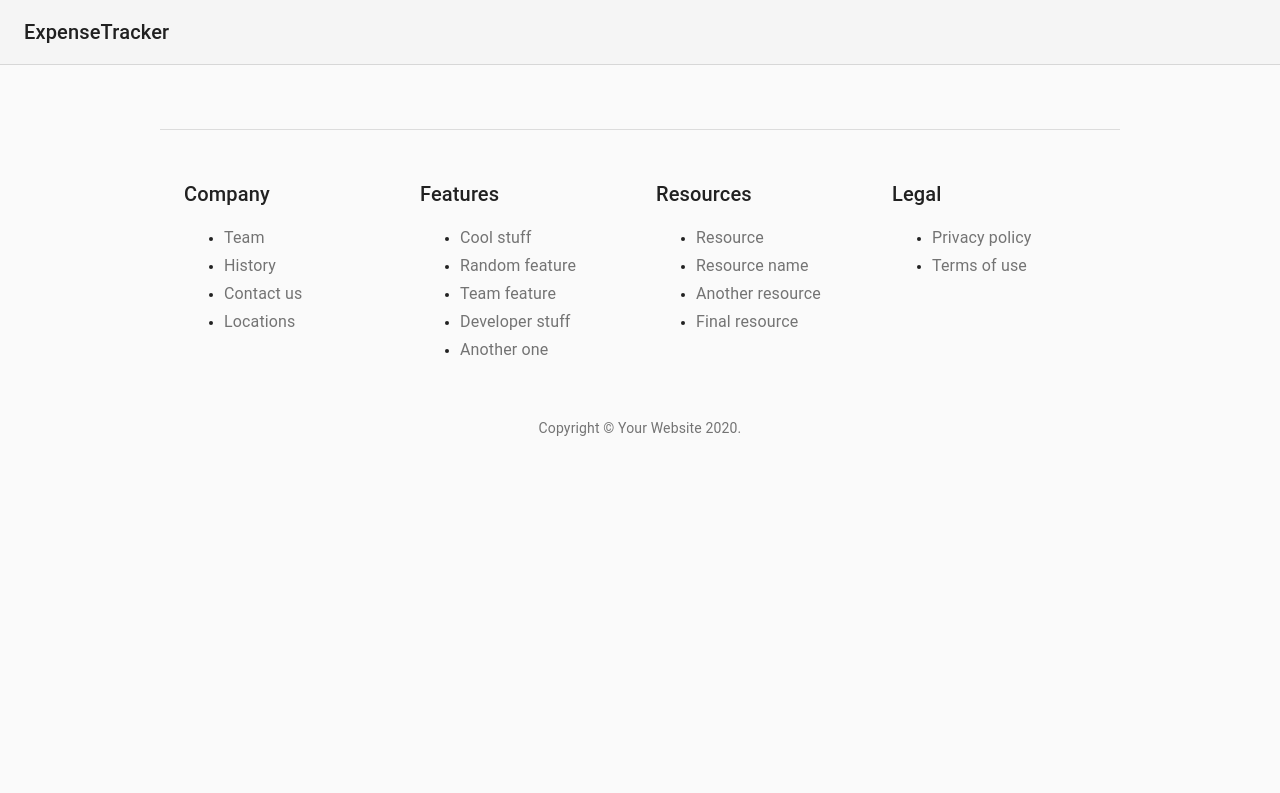
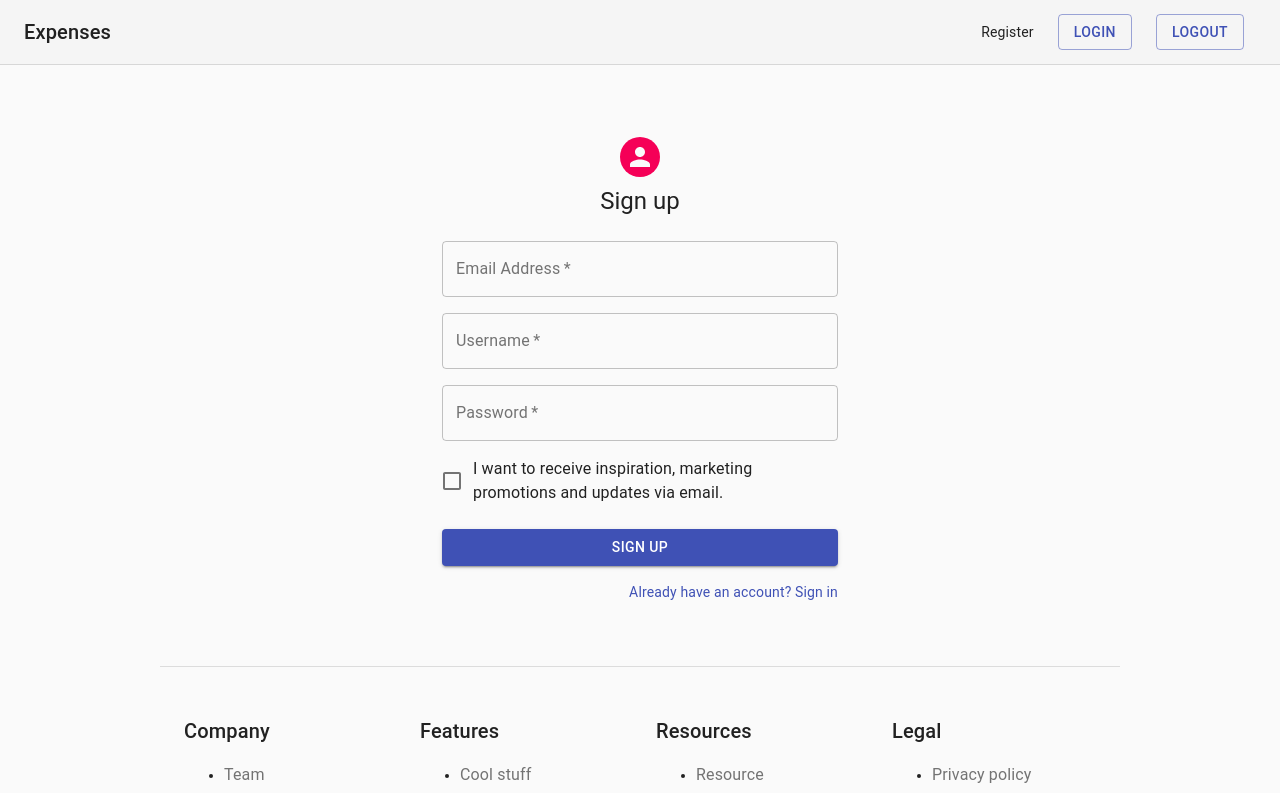
Before and after one commit to TasfiaIslam/ExpenseTracker, a React (Create React App) app in the folder expensetracker/frontend/: page /register in a window 1280 px wide. Shown: the top 793 px of the page. Built offline with nearby package versions, Linux system fonts and the light colour scheme.

Commit message:
Register component

```diff
--- a/expensetracker/frontend/src/components/Expenses.js
+++ b/expensetracker/frontend/src/components/Expenses.js
@@ -1,5 +1,5 @@
 import React from "react";
-import { makeStyles } from "@material-ui/core/styles";
+import { withStyles, makeStyles } from "@material-ui/core/styles";
 import Table from "@material-ui/core/Table";
 import TableBody from "@material-ui/core/TableBody";
 import TableCell from "@material-ui/core/TableCell";
@@ -8,9 +8,27 @@ import TableHead from "@material-ui/core/TableHead";
 import TableRow from "@material-ui/core/TableRow";
 import Paper from "@material-ui/core/Paper";
 
+const StyledTableCell = withStyles((theme) => ({
+  head: {
+    backgroundColor: theme.palette.common.black,
+    color: theme.palette.common.white,
+  },
+  body: {
+    fontSize: 14,
+  },
+}))(TableCell);
+
+const StyledTableRow = withStyles((theme) => ({
+  root: {
+    "&:nth-of-type(odd)": {
+      backgroundColor: theme.palette.action.hover,
+    },
+  },
+}))(TableRow);
+
 const useStyles = makeStyles({
   table: {
-    minWidth: 650,
+    minWidth: 700,
   },
 });
 
@@ -24,23 +42,29 @@ const Expenses = (props) => {
       <TableContainer component={Paper}>
         <Table className={classes.table} aria-label="simple table">
           <TableHead>
-            <TableRow>
-              <TableCell>Type</TableCell>
-              <TableCell align="right">Description</TableCell>
-              <TableCell align="right">Payment</TableCell>
-              <TableCell align="right">Amount</TableCell>
-            </TableRow>
+            <StyledTableRow>
+              <StyledTableCell>Type</StyledTableCell>
+              <StyledTableCell align="right">Description</StyledTableCell>
+              <StyledTableCell align="right">Payment</StyledTableCell>
+              <StyledTableCell align="right">Amount</StyledTableCell>
+            </StyledTableRow>
           </TableHead>
           <TableBody>
             {expenses.map((expense) => (
-              <TableRow key={expense.type_of_expense}>
-                <TableCell component="th" scope="row">
+              <StyledTableRow key={expense.type_of_expense}>
+                <StyledTableCell component="th" scope="row">
                   {expense.type_of_expense}
-                </TableCell>
-                <TableCell align="right">{expense.description}</TableCell>
-                <TableCell align="right">{expense.payment}</TableCell>
-                <TableCell align="right">{expense.amount}</TableCell>
-              </TableRow>
+                </StyledTableCell>
+                <StyledTableCell align="right">
+                  {expense.description}
+                </StyledTableCell>
+                <StyledTableCell align="right">
+                  {expense.payment}
+                </StyledTableCell>
+                <StyledTableCell align="right">
+                  {expense.amount}
+                </StyledTableCell>
+              </StyledTableRow>
             ))}
           </TableBody>
         </Table>
--- a/expensetracker/frontend/src/components/Header.js
+++ b/expensetracker/frontend/src/components/Header.js
@@ -1,17 +1,26 @@
 import React from "react";
 import AppBar from "@material-ui/core/AppBar";
-import CssBaseline from "@material-ui/core/CssBaseline";
 import Toolbar from "@material-ui/core/Toolbar";
 import Typography from "@material-ui/core/Typography";
+import CssBaseline from "@material-ui/core/CssBaseline";
 import { makeStyles } from "@material-ui/core/styles";
+import { NavLink } from "react-router-dom";
+import Link from "@material-ui/core/Link";
+import Button from "@material-ui/core/Button";
 
 const useStyles = makeStyles((theme) => ({
   appBar: {
     borderBottom: `1px solid ${theme.palette.divider}`,
   },
+  link: {
+    margin: theme.spacing(1, 1.5),
+  },
+  toolbarTitle: {
+    flexGrow: 1,
+  },
 }));
 
-export default function Header() {
+function Header() {
   const classes = useStyles();
   return (
     <React.Fragment>
@@ -22,12 +31,57 @@ export default function Header() {
         elevation={0}
         className={classes.appBar}
       >
-        <Toolbar>
-          <Typography variant="h6" color="inherit" noWrap>
-            ExpenseTracker
+        <Toolbar className={classes.toolbar}>
+          <Typography
+            variant="h6"
+            color="inherit"
+            noWrap
+            className={classes.toolbarTitle}
+          >
+            <Link
+              component={NavLink}
+              to="/"
+              underline="none"
+              color="textPrimary"
+            >
+              Expenses
+            </Link>
           </Typography>
+          <nav>
+            <Link
+              color="textPrimary"
+              href="#"
+              className={classes.link}
+              component={NavLink}
+              to="/register"
+            >
+              Register
+            </Link>
+          </nav>
+          <Button
+            href="#"
+            color="primary"
+            variant="outlined"
+            className={classes.link}
+            component={NavLink}
+            to="/login"
+          >
+            Login
+          </Button>
+          <Button
+            href="#"
+            color="primary"
+            variant="outlined"
+            className={classes.link}
+            component={NavLink}
+            to="/logout"
+          >
+            Logout
+          </Button>
         </Toolbar>
       </AppBar>
     </React.Fragment>
   );
 }
+
+export default Header;
--- a/expensetracker/frontend/src/components/register.js
+++ b/expensetracker/frontend/src/components/register.js
@@ -0,0 +1,149 @@
+import React, { useState } from "react";
+import axiosInstance from "../axios";
+import { useHistory } from "react-router-dom";
+//MaterialUI
+import Avatar from "@material-ui/core/Avatar";
+import Button from "@material-ui/core/Button";
+import CssBaseline from "@material-ui/core/CssBaseline";
+import TextField from "@material-ui/core/TextField";
+import FormControlLabel from "@material-ui/core/FormControlLabel";
+import Checkbox from "@material-ui/core/Checkbox";
+import Link from "@material-ui/core/Link";
+import Grid from "@material-ui/core/Grid";
+import Typography from "@material-ui/core/Typography";
+import { makeStyles } from "@material-ui/core/styles";
+import Container from "@material-ui/core/Container";
+
+const useStyles = makeStyles((theme) => ({
+  paper: {
+    marginTop: theme.spacing(8),
+    display: "flex",
+    flexDirection: "column",
+    alignItems: "center",
+  },
+  avatar: {
+    margin: theme.spacing(1),
+    backgroundColor: theme.palette.secondary.main,
+  },
+  form: {
+    width: "100%", // Fix IE 11 issue.
+    marginTop: theme.spacing(3),
+  },
+  submit: {
+    margin: theme.spacing(3, 0, 2),
+  },
+}));
+
+export default function SignUp() {
+  const history = useHistory();
+  const initialFormData = Object.freeze({
+    email: "",
+    username: "",
+    password: "",
+  });
+
+  const [formData, updateFormData] = useState(initialFormData);
+
+  const handleChange = (e) => {
+    updateFormData({
+      ...formData,
+      // Trimming any whitespace
+      [e.target.name]: e.target.value.trim(),
+    });
+  };
+
+  const handleSubmit = (e) => {
+    e.preventDefault();
+    console.log(formData);
+
+    axiosInstance
+      .post(`register/`, {
+        email: formData.email,
+        user_name: formData.username,
+        password: formData.password,
+      })
+      .then((res) => {
+        history.push("/login");
+        console.log(res);
+        console.log(res.data);
+      });
+  };
+
+  const classes = useStyles();
+
+  return (
+    <Container component="main" maxWidth="xs">
+      <CssBaseline />
+      <div className={classes.paper}>
+        <Avatar className={classes.avatar}></Avatar>
+        <Typography component="h1" variant="h5">
+          Sign up
+        </Typography>
+        <form className={classes.form} noValidate>
+          <Grid container spacing={2}>
+            <Grid item xs={12}>
+              <TextField
+                variant="outlined"
+                required
+                fullWidth
+                id="email"
+                label="Email Address"
+                name="email"
+                autoComplete="email"
+                onChange={handleChange}
+              />
+            </Grid>
+            <Grid item xs={12}>
+              <TextField
+                variant="outlined"
+                required
+                fullWidth
+                id="username"
+                label="Username"
+                name="username"
+                autoComplete="username"
+                onChange={handleChange}
+              />
+            </Grid>
+            <Grid item xs={12}>
+              <TextField
+                variant="outlined"
+                required
+                fullWidth
+                name="password"
+                label="Password"
+                type="password"
+                id="password"
+                autoComplete="current-password"
+                onChange={handleChange}
+              />
+            </Grid>
+            <Grid item xs={12}>
+              <FormControlLabel
+                control={<Checkbox value="allowExtraEmails" color="primary" />}
+                label="I want to receive inspiration, marketing promotions and updates via email."
+              />
+            </Grid>
+          </Grid>
+          <Button
+            type="submit"
+            fullWidth
+            variant="contained"
+            color="primary"
+            className={classes.submit}
+            onClick={handleSubmit}
+          >
+            Sign Up
+          </Button>
+          <Grid container justify="flex-end">
+            <Grid item>
+              <Link href="#" variant="body2">
+                Already have an account? Sign in
+              </Link>
+            </Grid>
+          </Grid>
+        </form>
+      </div>
+    </Container>
+  );
+}
--- a/expensetracker/frontend/src/index.js
+++ b/expensetracker/frontend/src/index.js
@@ -5,6 +5,7 @@ import { Route, BrowserRouter as Router, Switch } from "react-router-dom";
 import App from "./App";
 import Header from "./components/header";
 import Footer from "./components/footer";
+import Register from "./components/register";
 
 ReactDOM.render(
   <Router>
@@ -12,6 +13,7 @@ ReactDOM.render(
       <Header />
       <Switch>
         <Route exact path="/" component={App} />
+        <Route path="/register" component={Register} />
       </Switch>
       <Footer />
     </React.StrictMode>
```
Also changed, not shown: 2 other files (tests, documents, lock files or other folders).
